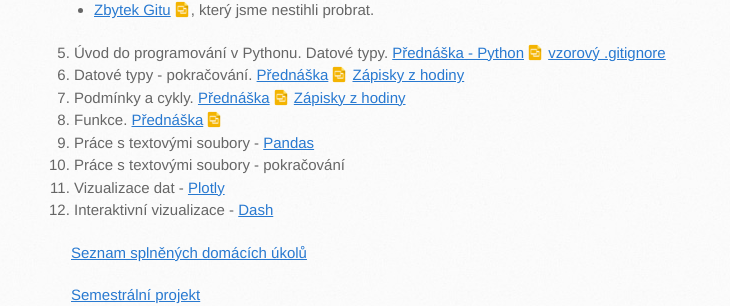
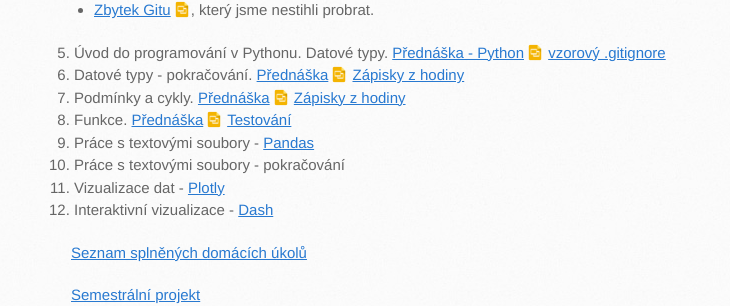
Before and after one commit to anastazie/intro_python_biol, a Jekyll site: the page built from index.md, in a window 1280 px wide and 900 px high, scrolled down 1024 px. Shown: the part 149-455 px from the top of the window, without its empty margins (99-829 px from the left). Built offline with Jekyll 4.4.1, drawn with Linux system fonts in a browser that asks for light colours; our own code applies the rules of GitHub Pages for plain Markdown files.

Commit message:
Update index.md

```diff
--- a/index.md
+++ b/index.md
@@ -27,7 +27,7 @@ Každé úterý 17:20 - 18:50, učebna B311, Viničná 7, 3. patro.
 1. Úvod do programování v Pythonu. Datové typy. <a href="https://docs.google.com/presentation/d/1tpIs8oe69o9CD0boQ27DTI9hs5dP97WblaL8hMqU2TA/edit?usp=sharing" class="presentation">Přednáška - Python</a> [vzorový .gitignore](https://github.com/intro-python-biol-2017/test/blob/master/.gitignore)
 1. Datové typy - pokračování. <a href="https://docs.google.com/presentation/d/19z_lumljf-jEV_J28HIIX-54GGRmgTVOc4BaFsLnfUQ/edit?usp=sharing" class="presentation">Přednáška</a> [Zápisky z hodiny](https://github.com/intro-python-biol-2017/zapisky_z_hodiny/blob/master/6_lekce.ipynb)
 1. Podmínky a cykly. <a href="https://docs.google.com/presentation/d/1iXGfSBqcLprFEASSLCtot-rMSmzqAUEOmSONV36xM9w/edit?usp=sharing" class="presentation">Přednáška</a> [Zápisky z hodiny](https://github.com/intro-python-biol-2017/zapisky_z_hodiny/blob/master/7_lekce.ipynb)
-1. Funkce. <a href="https://docs.google.com/presentation/d/1wrh4dG55dUbGYueNNFPaLeYUMeBlzh7Nq_Ol6kO0jYo/edit?usp=sharing" class="presentation">Přednáška</a>
+1. Funkce. <a href="https://docs.google.com/presentation/d/1wrh4dG55dUbGYueNNFPaLeYUMeBlzh7Nq_Ol6kO0jYo/edit?usp=sharing" class="presentation">Přednáška</a> [Testování](https://github.com/intro-python-biol-2017/zapisky_z_hodiny/blob/master/testovani.ipynb)
 1. Práce s textovými soubory - [Pandas](http://pandas.pydata.org/)
 1. Práce s textovými soubory - pokračování
 1. Vizualizace dat - [Plotly](https://plot.ly/python/user-guide/)
```
